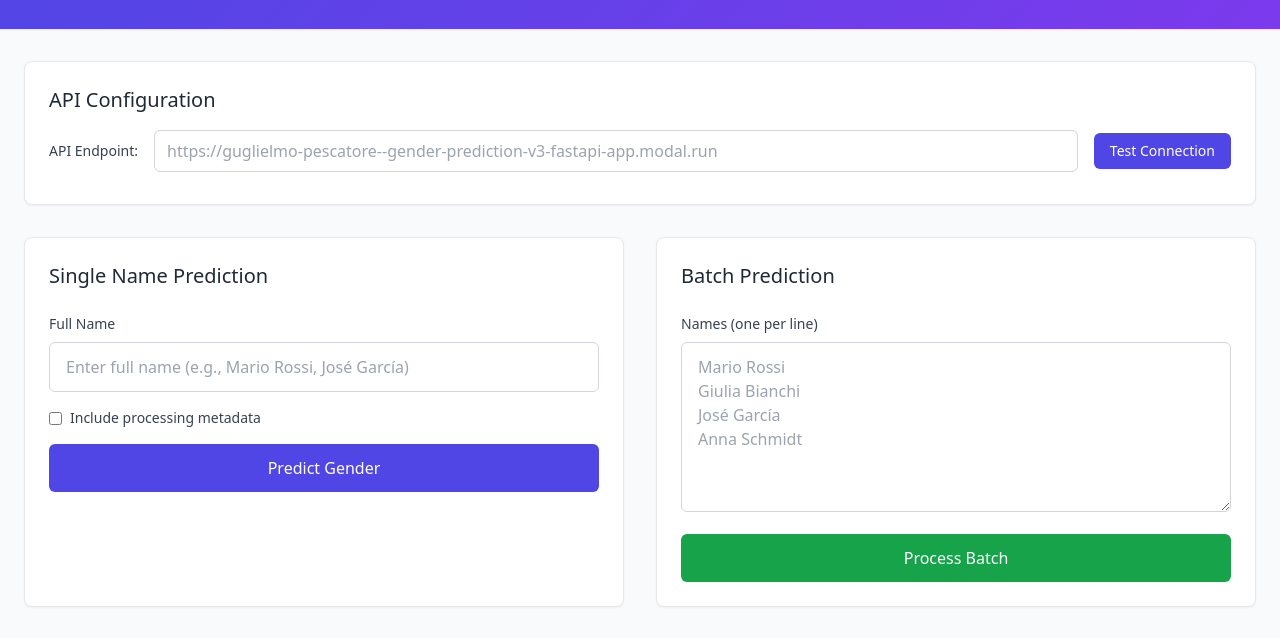
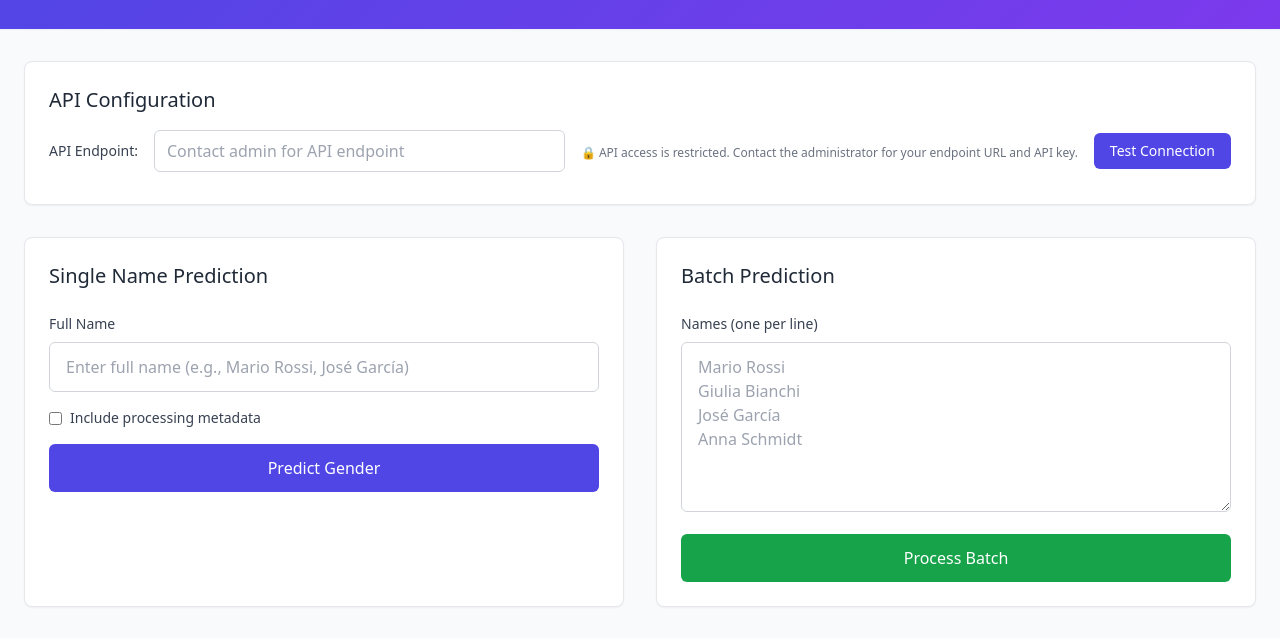
Before and after one commit to guglielmopescatore/gender-predict, a plain HTML site: page index.html in a window 1280 px wide. Shown: the part 103-741 px from the top of the page. Drawn offline with nearby package versions, Linux system fonts and the light colour scheme.

Commit message:
Fix web interface

```diff
--- a/index.html
+++ b/index.html
@@ -85,9 +85,12 @@
                     <input
                         type="url"
                         id="apiUrl"
-                        placeholder="https://guglielmo-pescatore--gender-prediction-v3-fastapi-app.modal.run "
+                        placeholder="Contact admin for API endpoint"
                         class="flex-1 px-3 py-2 border border-gray-300 rounded-md focus:outline-none focus:ring-1 focus:ring-indigo-500 focus:border-indigo-500"
                     >
+                    <p class="text-xs text-gray-500 mt-1">
+                        🔒 API access is restricted. Contact the administrator for your endpoint URL and API key.
+                    </p>
                     <button
                         onclick="testConnection()"
                         class="px-4 py-2 bg-indigo-600 text-white rounded-md hover:bg-indigo-700 transition-colors text-sm"
```
